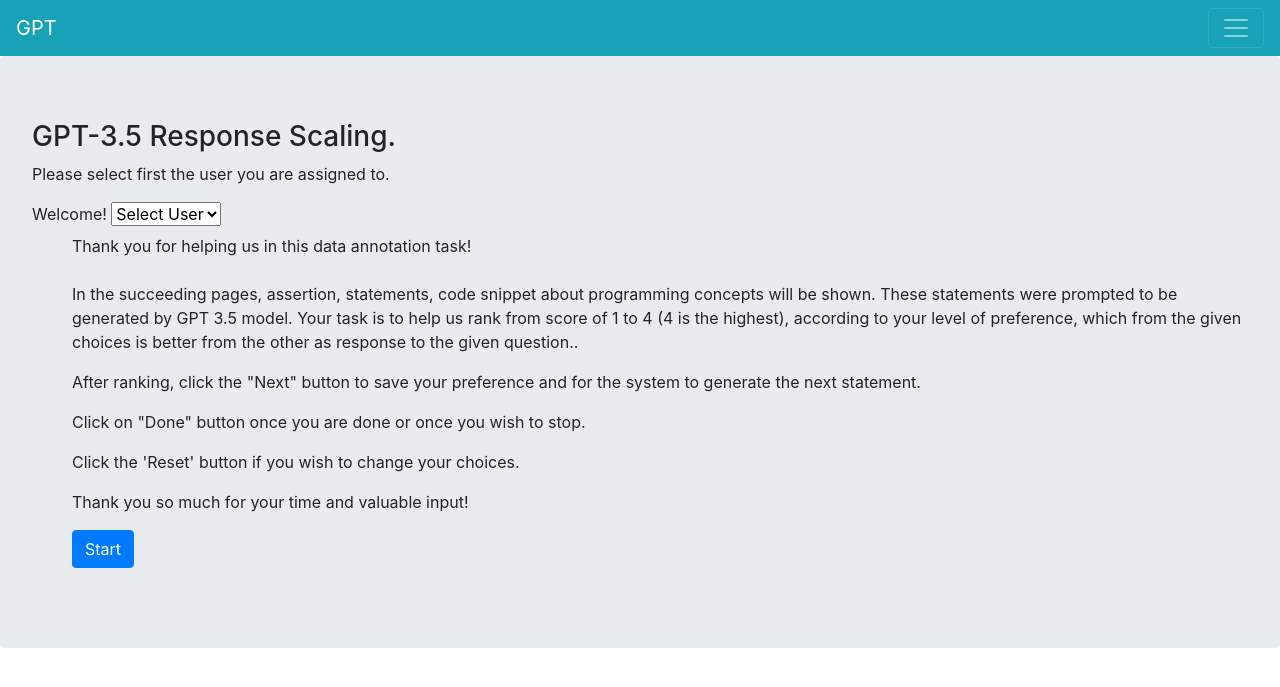
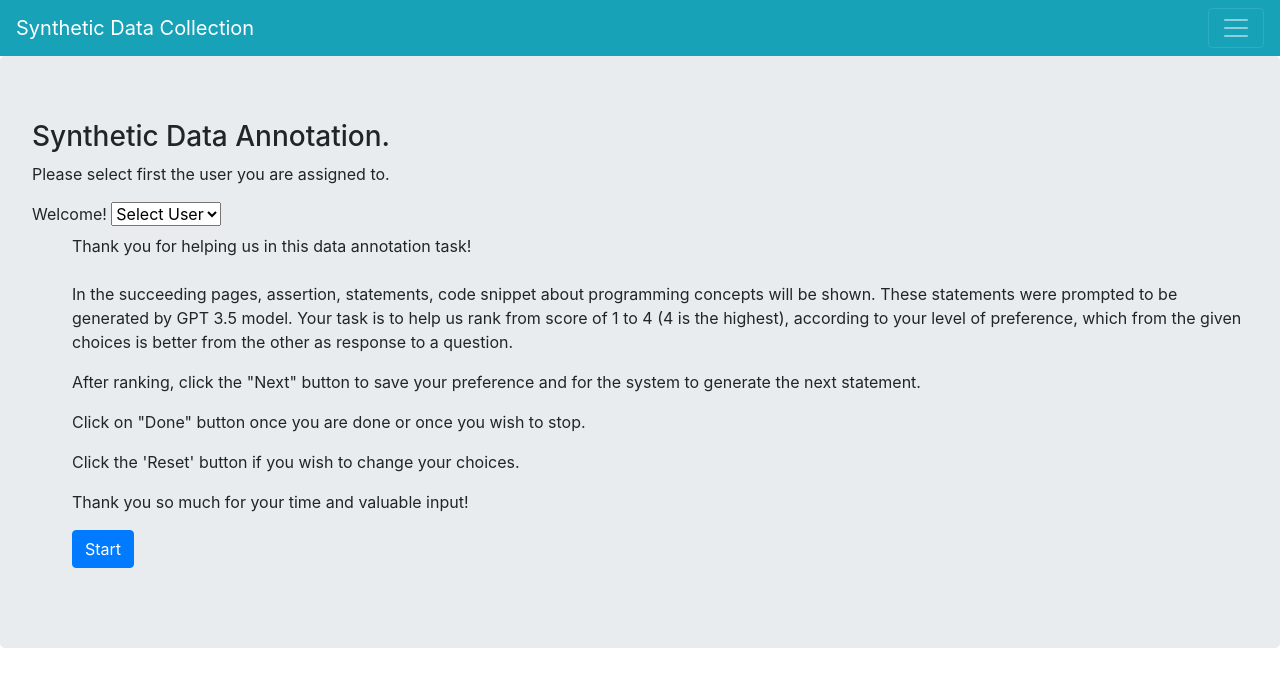
Before and after one commit to JulzPerez/DataAnnotation, a Flask app: page / in a window 1280 px wide. Shown: the top 687 px of the page. Run offline with Flask 3, Linux system fonts and the light colour scheme; some libraries are stand-ins or nearby versions.

Commit message:
modified instruction

```diff
--- a/templates/instruction.html
+++ b/templates/instruction.html
@@ -6,7 +6,7 @@
 </head>
 <body>
     <nav class="navbar navbar-dark bg-info">
-        <a class="navbar-brand" href="#">GPT</a>
+        <a class="navbar-brand" href="#">Synthetic Data Collection</a>
         <button class="navbar-toggler" type="button" data-toggle="collapse" data-target="#navbarNavAltMarkup" aria-controls="navbarNavAltMarkup" aria-expanded="false" aria-label="Toggle navigation">
             <span class="navbar-toggler-icon"></span>
         </button>
@@ -14,15 +14,15 @@
         <div class="collapse navbar-collapse" id="navbarNavAltMarkup">
             <div class="navbar-nav">
             <a class="nav-item nav-link active" href="#">Home <span class="sr-only">(current)</span></a>
-            <a class="nav-item nav-link" href="#">Features</a>
-            <a class="nav-item nav-link" href="#">Pricing</a>
-            <a class="nav-item nav-link disabled" href="#">Disabled</a>
+            <a class="nav-item nav-link" href="#"></a>
+            <a class="nav-item nav-link" href="#"></a>
+            <a class="nav-item nav-link disabled" href="#"></a>
             </div>
         </div>
     </nav>
       <div>
         <div class="jumbotron">
-            <h3>GPT-3.5 Response Scaling.</h3>
+            <h3>Synthetic Data Annotation.</h3>
             <form id="user-form" action="/survey" method="GET">
                 <div>
                     <p>Please select first the user you are assigned to.</p>
@@ -42,7 +42,7 @@
                         <p>
                         Thank you for helping us in this data annotation task! <br><br>
                         In the succeeding pages, assertion, statements, code snippet about programming concepts will be shown. These statements were prompted to be generated by GPT 3.5 model.
-                        Your task is to help us rank from score of 1 to 4 (4 is the highest), according to your level of preference, which from the given choices is better from the other as response to the given question..
+                        Your task is to help us rank from score of 1 to 4 (4 is the highest), according to your level of preference, which from the given choices is better from the other as response to a question.
 
                         </p>
 
```
